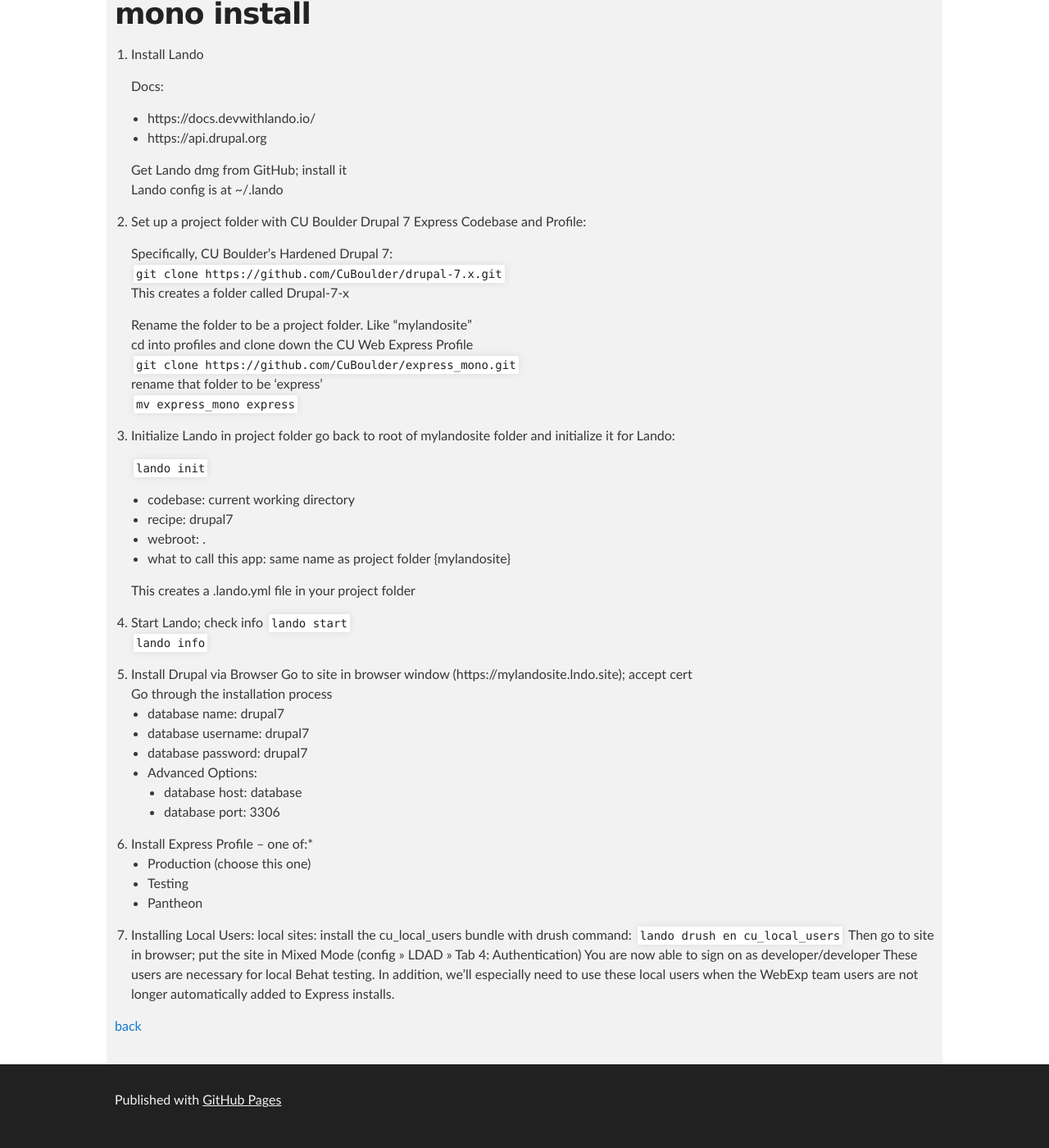
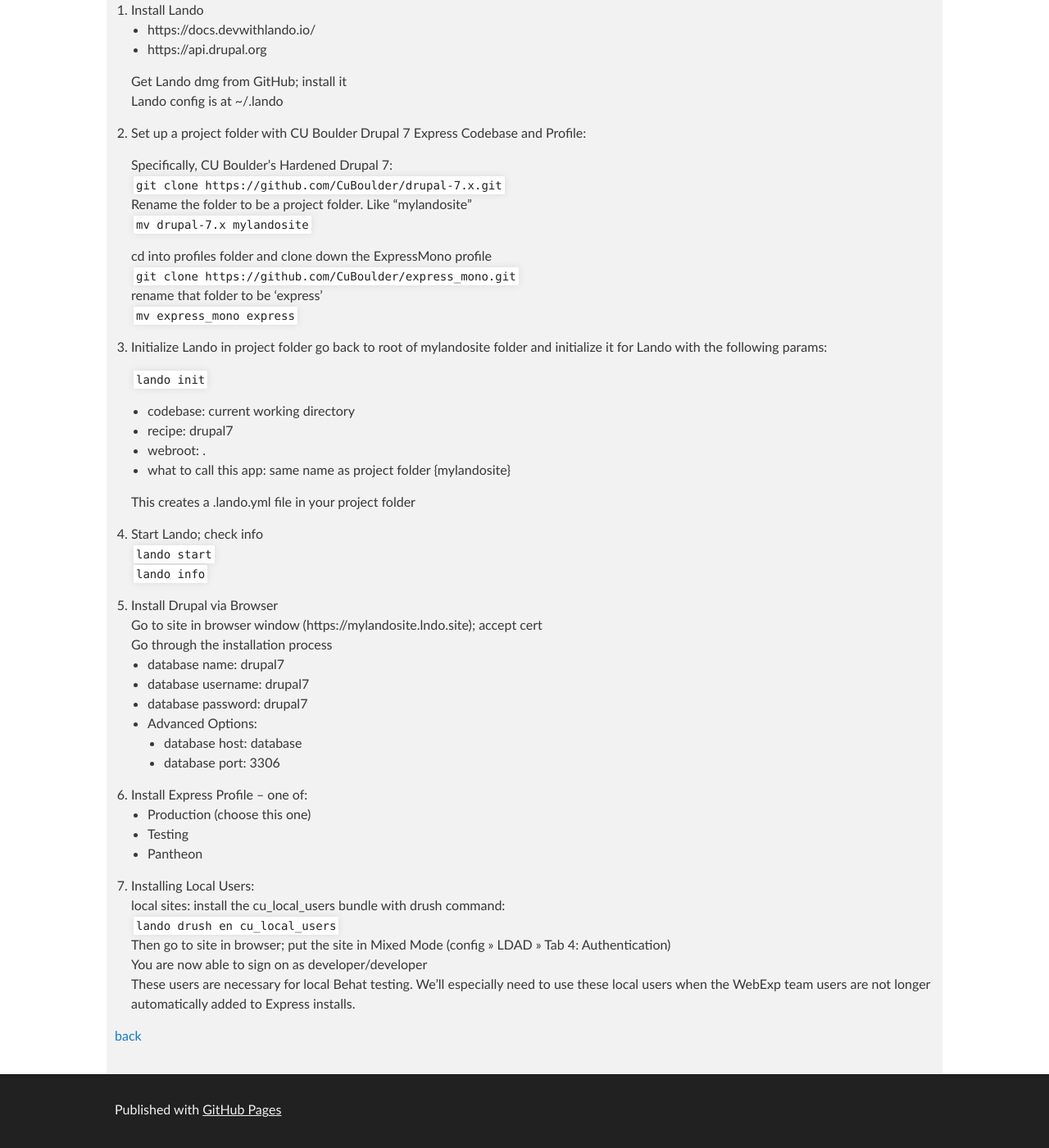
Before and after one commit to cathysnider/cathysnider.github.io, a Jekyll site: the page built from lando.md, in a window 1280 px wide and 1400 px high, scrolled down 344 px. Shown: the whole window at 82% size. Built offline with Jekyll 4.4.1, drawn with Linux system fonts in a browser that asks for light colours; some of the changed text lies outside the part shown.

Commit message:
better details for lando

````diff
--- a/lando.md
+++ b/lando.md
@@ -3,11 +3,9 @@ title: Working with Lando
 layout: default
 ---
 
-# Installing Lando and setting up a Drupal 7 Express-mono install
+# Drupal 7 Express-mono install with Lando
 
 1. Install Lando
-
-   Docs:
    * https://docs.devwithlando.io/
    * https://api.drupal.org
 
@@ -18,16 +16,16 @@ layout: default
 
    Specifically, CU Boulder's Hardened Drupal 7:<br />
    ```git clone https://github.com/CuBoulder/drupal-7.x.git```<br />
-   This creates a folder called Drupal-7-x
+   Rename the folder to be a project folder. Like "mylandosite" <br />
+   ```mv drupal-7.x mylandosite```
 
-   Rename the folder to be a project folder. Like "mylandosite" <br />
-   cd into profiles and clone down the CU Web Express Profile <br />
+   cd into profiles folder and clone down the ExpressMono profile <br />
    ```git clone https://github.com/CuBoulder/express_mono.git``` <br />
    rename that folder to be 'express' <br />
    ```mv express_mono express```
 
 1. Initialize Lando in project folder
-   go back to root of mylandosite folder and initialize it for Lando:
+   go back to root of mylandosite folder and initialize it for Lando with the following params:
 
    ```lando init```
    * codebase: current working directory
@@ -37,11 +35,11 @@ layout: default
 
    This creates a .lando.yml file in your project folder
 
-1. Start Lando; check info
+1. Start Lando; check info <br />
    ```lando start```  <br />
    ```lando info```
 
-1. Install Drupal via Browser
+1. Install Drupal via Browser <br />
    Go to site in browser window (https://mylandosite.lndo.site); accept cert <br />
    Go through the installation process
    * database name: drupal7
@@ -51,17 +49,17 @@ layout: default
      * database host: database
      * database port: 3306
 
-1. Install Express Profile -- one of:*
+1. Install Express Profile -- one of:
    * Production (choose this one)
    * Testing
    * Pantheon
 
-1. Installing Local Users:
-   local sites: install the cu_local_users bundle with drush command:
-   ```lando drush en cu_local_users```
-   Then go to site in browser; put the site in Mixed Mode (config >> LDAD >> Tab 4: Authentication)
-   You are now able to sign on as developer/developer
-   These users are necessary for local Behat testing. In addition, we'll especially need to use these local users when the WebExp team users are not longer automatically added to Express installs.
+1. Installing Local Users: <br />
+   local sites: install the cu_local_users bundle with drush command: <br />
+   ```lando drush en cu_local_users``` <br />
+   Then go to site in browser; put the site in Mixed Mode (config >> LDAD >> Tab 4: Authentication) <br />
+   You are now able to sign on as developer/developer <br />
+   These users are necessary for local Behat testing. We'll especially need to use these local users when the WebExp team users are not longer automatically added to Express installs.
 
 
 [back](./)
````
